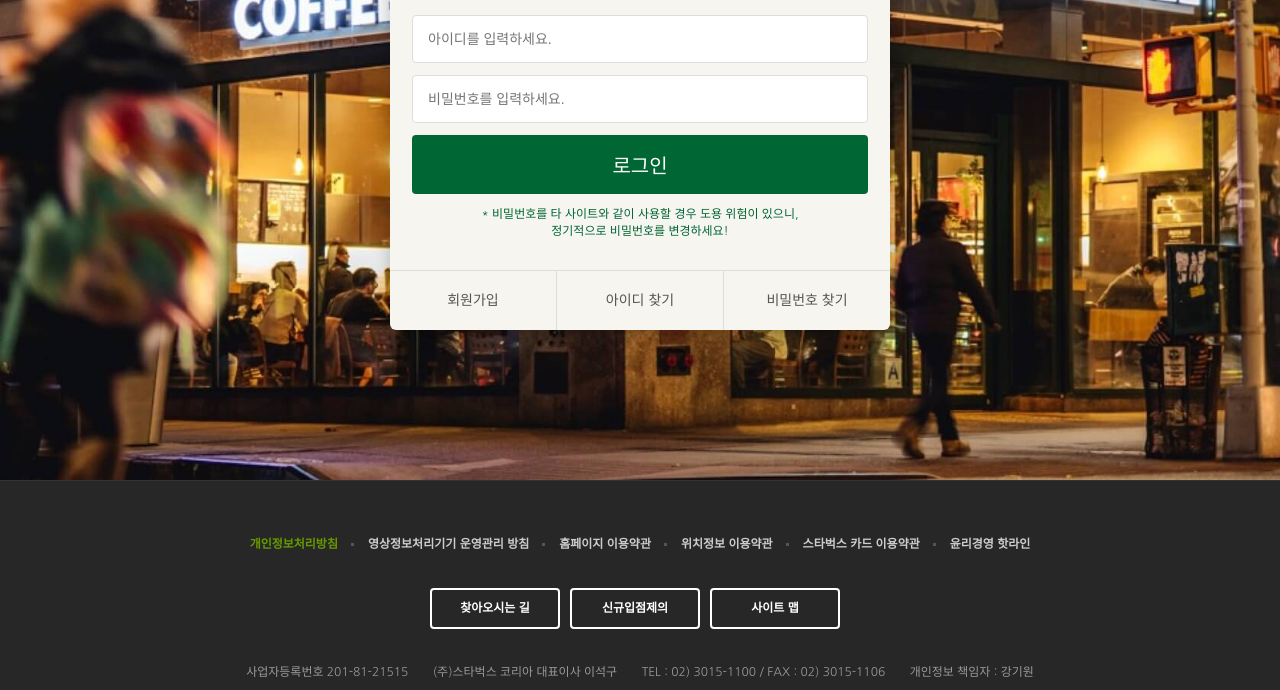
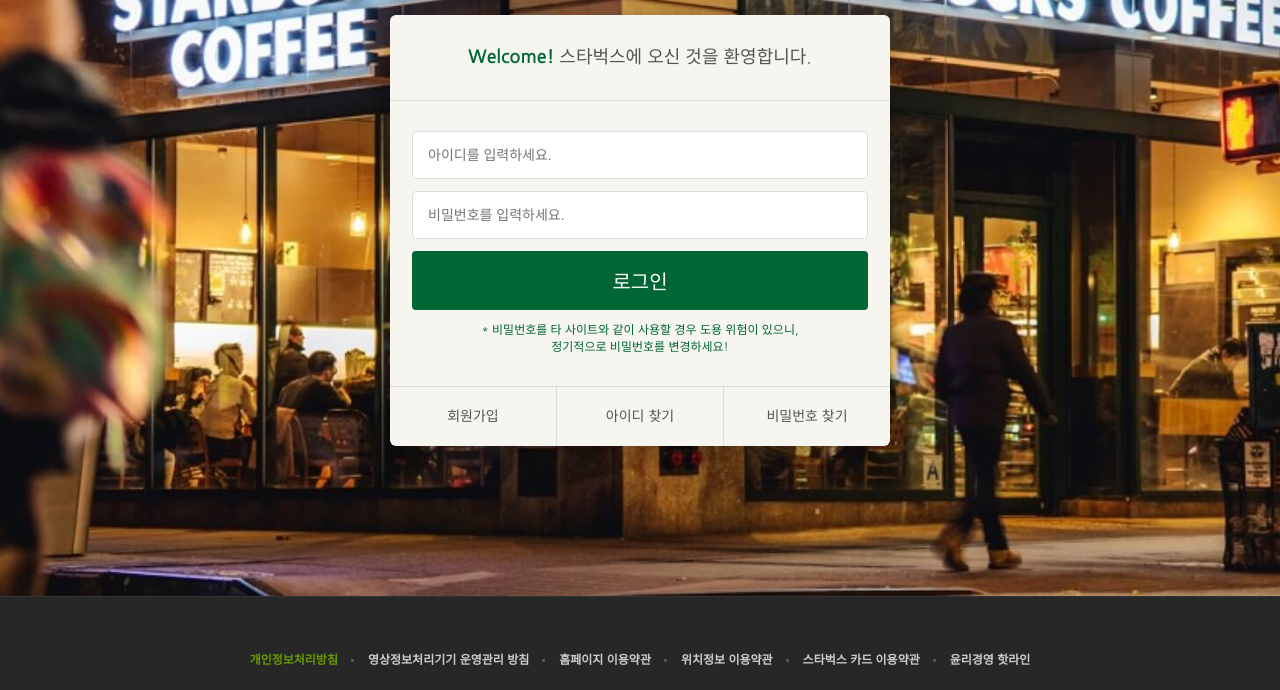
Before and after one commit to dudgus257/starbucks, a plain HTML site: page signin/index.html in a window 1280 px wide. Shown: the part 387-1077 px from the top of the page. Drawn offline with nearby package versions, Linux system fonts and the light colour scheme.

Commit message:
로그인 페이지 수정

```diff
--- a/css/signin.css
+++ b/css/signin.css
@@ -1,6 +1,6 @@
 .signin {
   margin-top: 120px;
-  padding: 100px 0 150px;
+  padding: 216px 0 150px;
   background-image: url(../images/signin_bg.jpg);
   background-repeat: no-repeat;
   background-position: center;
```
